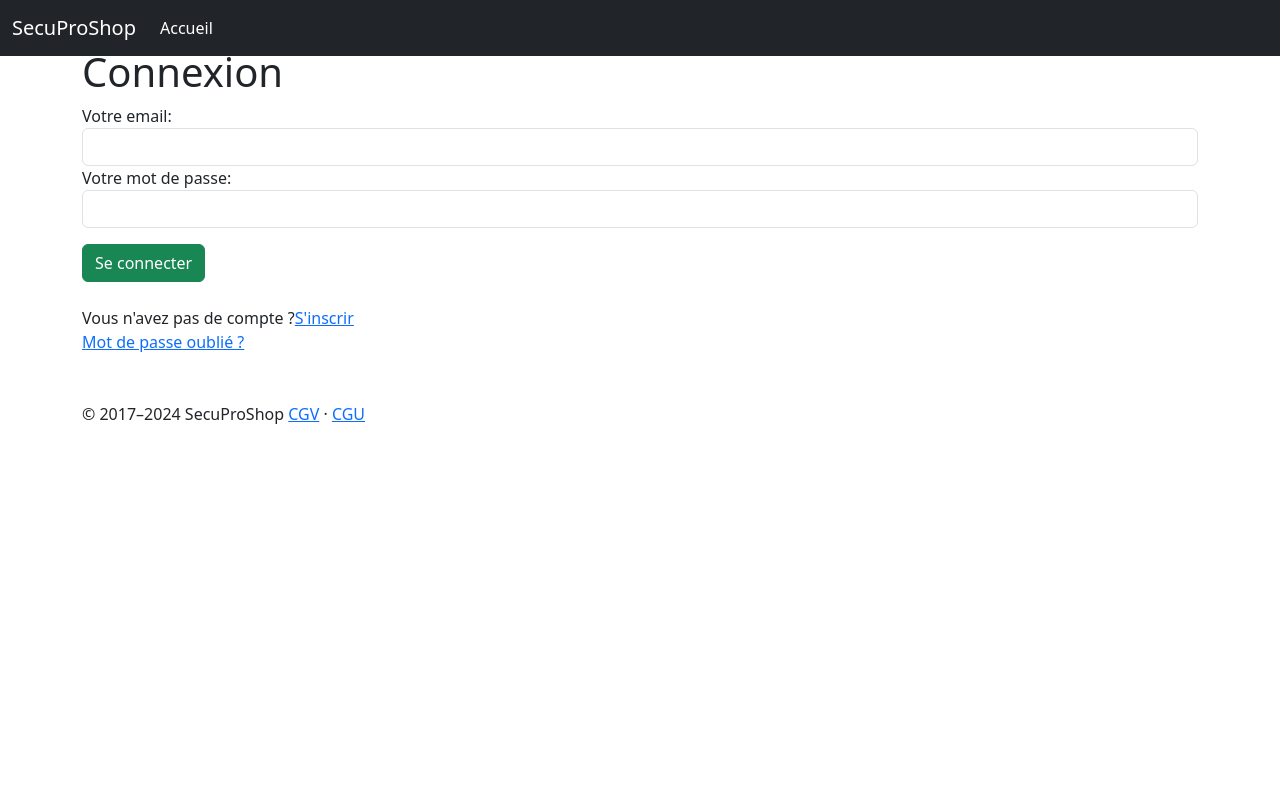
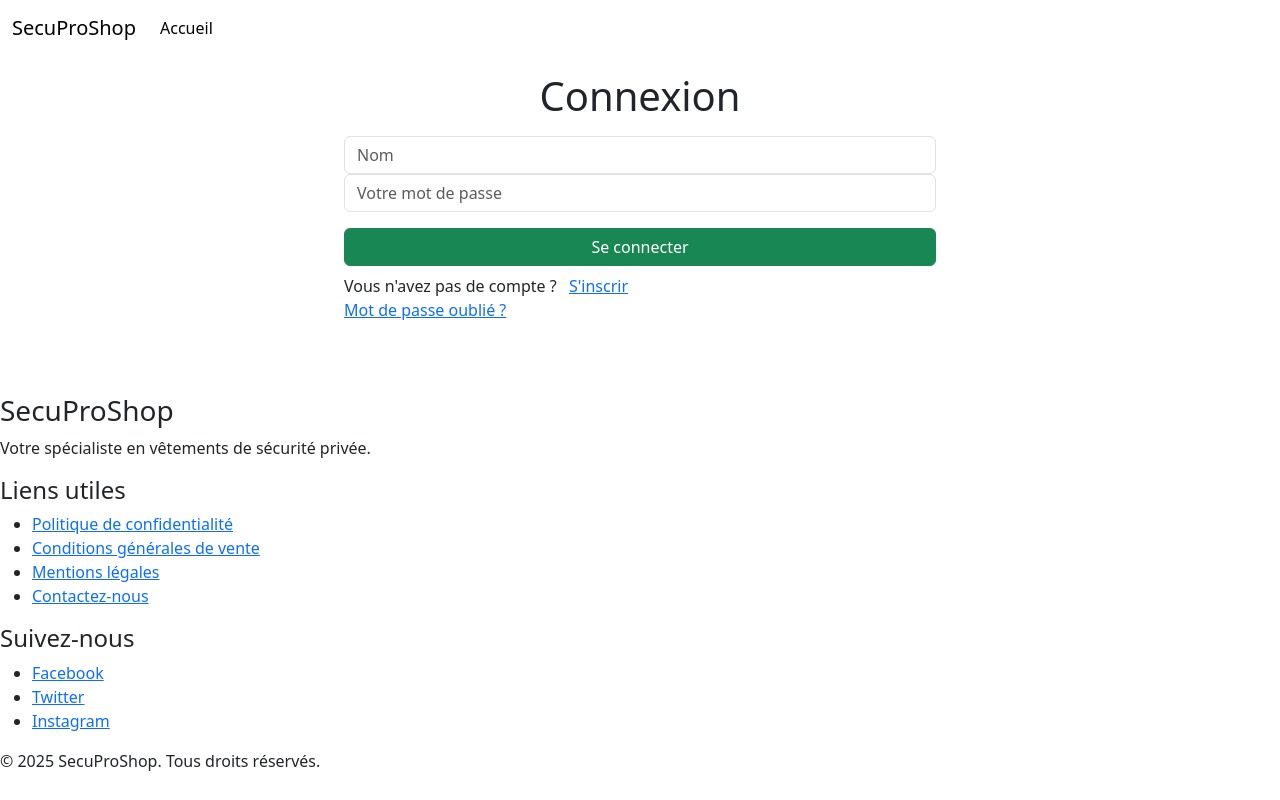
Before and after one commit to RBOUSSAID/site_secuProShop, a Symfony app: template templates/login/index.html.twig in a window 1280 px wide. Run offline with Twig, Linux system fonts and the light colour scheme; the template is opened without the code that fills it, so the values that code supplies are empty; some libraries are stand-ins or nearby versions.

Commit message:
Style améliorer Hompepage Login Register

```diff
--- a/src/Entity/Order.php
+++ b/src/Entity/Order.php
@@ -61,7 +61,8 @@ class Order
         $totalTtc = 0;
         $products = $this->getOrderDetails();
         foreach ($products as $product) {
-            $totalTtc += $product->getProductPrice() * (1 + $product->getProductTva()/100); // calcul du total TTC sur le prix HT de chaque produit
+            $coef = 1 + ($product->getProductTva()/100);
+            $totalTtc += $product->getProductPrice() * $coef * $product->getProductQuantity(); // calcul du total TTC sur le prix HT de chaque produit
         }
         return $totalTtc + $this->getCarrierPrice(); // ajout du prix de transport
     }
--- a/src/Form/RegisterUserType.php
+++ b/src/Form/RegisterUserType.php
@@ -72,7 +72,7 @@ class RegisterUserType extends AbstractType
             ->add('submit', SubmitType::class, [
                 'label' => 'S\'inscrire',
                 'attr'=>[
-                    'class' => 'btn btn-success'
+                    'class' => 'btn btn-success w-100',
                 ]
             ])
         ;
--- a/templates/base.html.twig
+++ b/templates/base.html.twig
@@ -18,8 +18,8 @@
 </head>
 <body>
 
-<header data-bs-theme="dark">
-    <nav class="navbar navbar-expand-md navbar-dark fixed-top bg-dark">
+<header>
+    <nav class="navbar navbar-expand-md fixed-top">
         <div class="container-fluid">
             <a class="navbar-brand" href="{{ path('app_home')}}">SecuProShop</a>
             <button class="navbar-toggler" type="button" data-bs-toggle="collapse" data-bs-target="#navbarCollapse" aria-controls="navbarCollapse" aria-expanded="false" aria-label="Toggle navigation">
@@ -69,13 +69,39 @@
     {% block body %}{% endblock %}
 
     <!-- FOOTER -->
-      <footer class="container">
-        <p>&copy; 2017–2024 SecuProShop <a href="#">CGV</a> &middot; <a href="#">CGU</a></p>
 
+    <!--  <p>&copy; 2017–2024 SecuProShop <a href="#">CGV</a> &middot; <a href="#">CGU</a></p> -->
+    <footer>
+        <div class="footer-content">
+            <div class="footer-section">
+                <h3>SecuProShop</h3>
+                <p>Votre spécialiste en vêtements de sécurité privée.</p>
+            </div>
+            <div class="footer-section">
+                <h4>Liens utiles</h4>
+                <ul>
+                    <li><a href="#">Politique de confidentialité</a></li>
+                    <li><a href="#">Conditions générales de vente</a></li>
+                    <li><a href="#">Mentions légales</a></li>
+                    <li><a href="#">Contactez-nous</a></li>
+                </ul>
+            </div>
+            <div class="footer-section">
+                <h4>Suivez-nous</h4>
+                <ul class="social-links">
+                    <li><a href="#" target="_blank">Facebook</a></li>
+                    <li><a href="#" target="_blank">Twitter</a></li>
+                    <li><a href="#" target="_blank">Instagram</a></li>
+                </ul>
+            </div>
+        </div>
+        <div class="footer-bottom">
+            <p>&copy; 2025 SecuProShop. Tous droits réservés.</p>
+        </div>
     </footer>
 </main>
 
 <script src="{{asset ('assets/js/bootstrap.bundle.min.js') }}"></script>
-<script src="{{ asset ('assets/js/global.js') }}"></script>
+<script src="{{asset ('assets/js/global.js') }}"></script>
 </body>
 </html>
--- a/templates/login/index.html.twig
+++ b/templates/login/index.html.twig
@@ -1,26 +1,28 @@
 {% extends 'base.html.twig' %}
 
 {% block body %}
-<div class="container my-5">
-    <h1>Connexion</h1>
+<div class="container my-5 w-50 p-4 login-form">
+    <h1 class="text-center mb-3">Connexion</h1>
         {% if error %}
     <div>{{ error.messageKey|trans(error.messageData, 'security') }}</div>
 {% endif %}
 
 <form action="{{ path('app_login') }}" method="post">
-    <label for="username">Votre email:</label>
-    <input class="form-control" type="text" id="username" name="_username" value="{{ last_username }}" required>
+    {#<label for="username">Votre email:</label>#}
+    <input class="form-control" type="text" placeholder="Nom" id="username" name="_username" value="{{ last_username }}" required>
 
-    <label for="password">Votre mot de passe:</label>
-    <input class="form-control" type="password" id="password" name="_password" required>
+    {#<label for="password">Votre mot de passe:</label>#}
+    <input class="form-control" placeholder="Votre mot de passe" type="password" id="password" name="_password" required>
 
     <input type="hidden" name="_target_path" value="{{path('app_account')}}">
 
-    <button type="submit" class="btn btn-success mt-3">Se connecter</button>
+    <button type="submit" class="btn btn-success mt-3 w-100">Se connecter</button>
 </form>
 
-<br/>
-Vous n'avez pas de compte ?<a href="{{ path('app_register') }}">S'inscrir</a><br>
-<a href="{{ path('app_password') }}">Mot de passe oublié ?</a>
+<div class="col-md-6 mt-2">
+    <p class="d-inline">Vous n'avez pas de compte ?</p>
+    <a class="d-inline ms-2" href="{{ path('app_register') }}">S'inscrir</a>
+</div>
+<a class="mt-2" href="{{ path('app_password') }}">Mot de passe oublié ?</a>
 </div>
 {% endblock %}
```
Also changed, not shown: templates/bundles/TwigBundle/Exception/error.html.twig (added, +9 -0 lines), templates/home/index.html.twig (+17 -16 lines), templates/password/index.html.twig (+7 -6 lines), templates/register/index.html.twig (+7 -7 lines), public/uploads/2025-02-12-5e2676b296dc65bd079e9fbda1cb209c179ee824.jpg (added).
